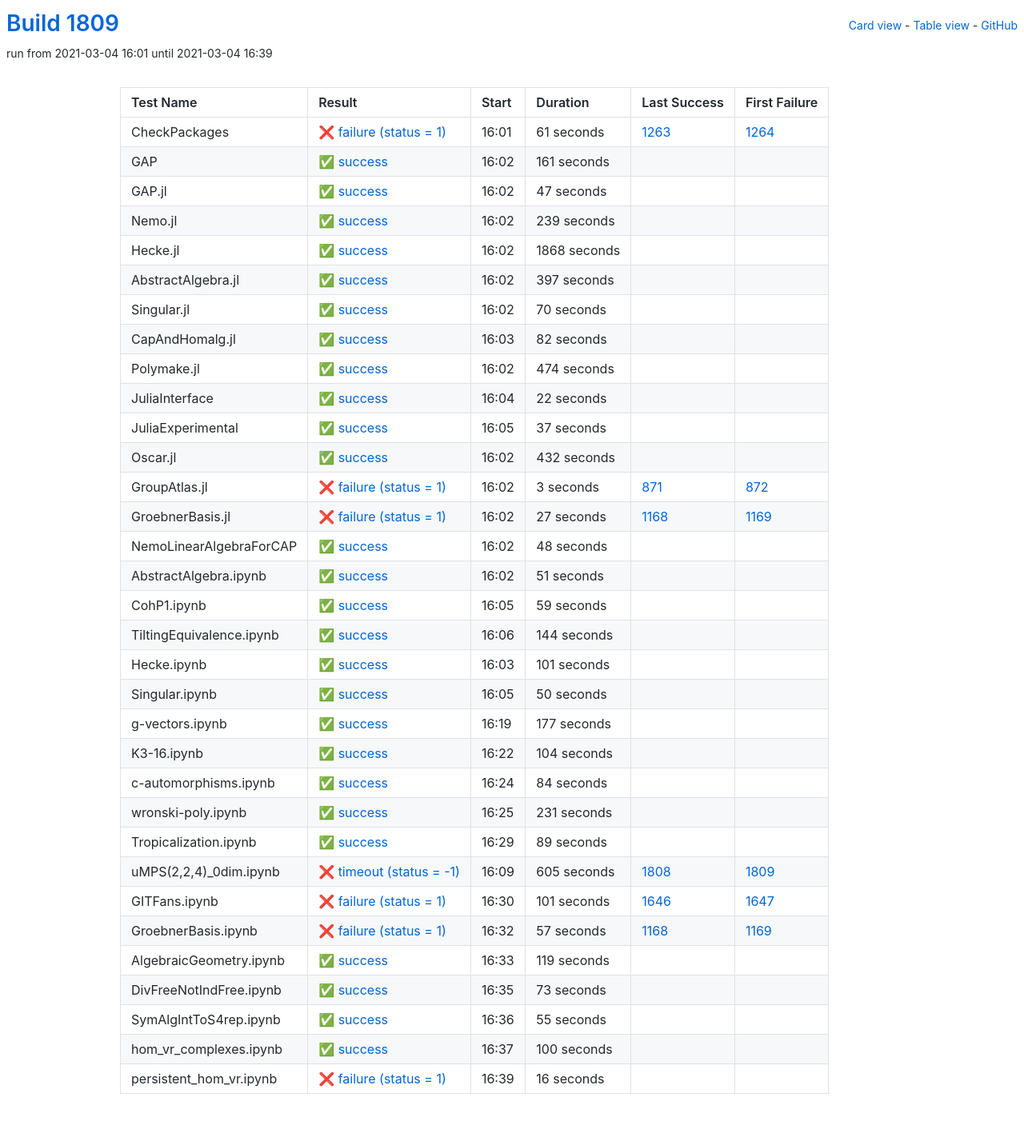
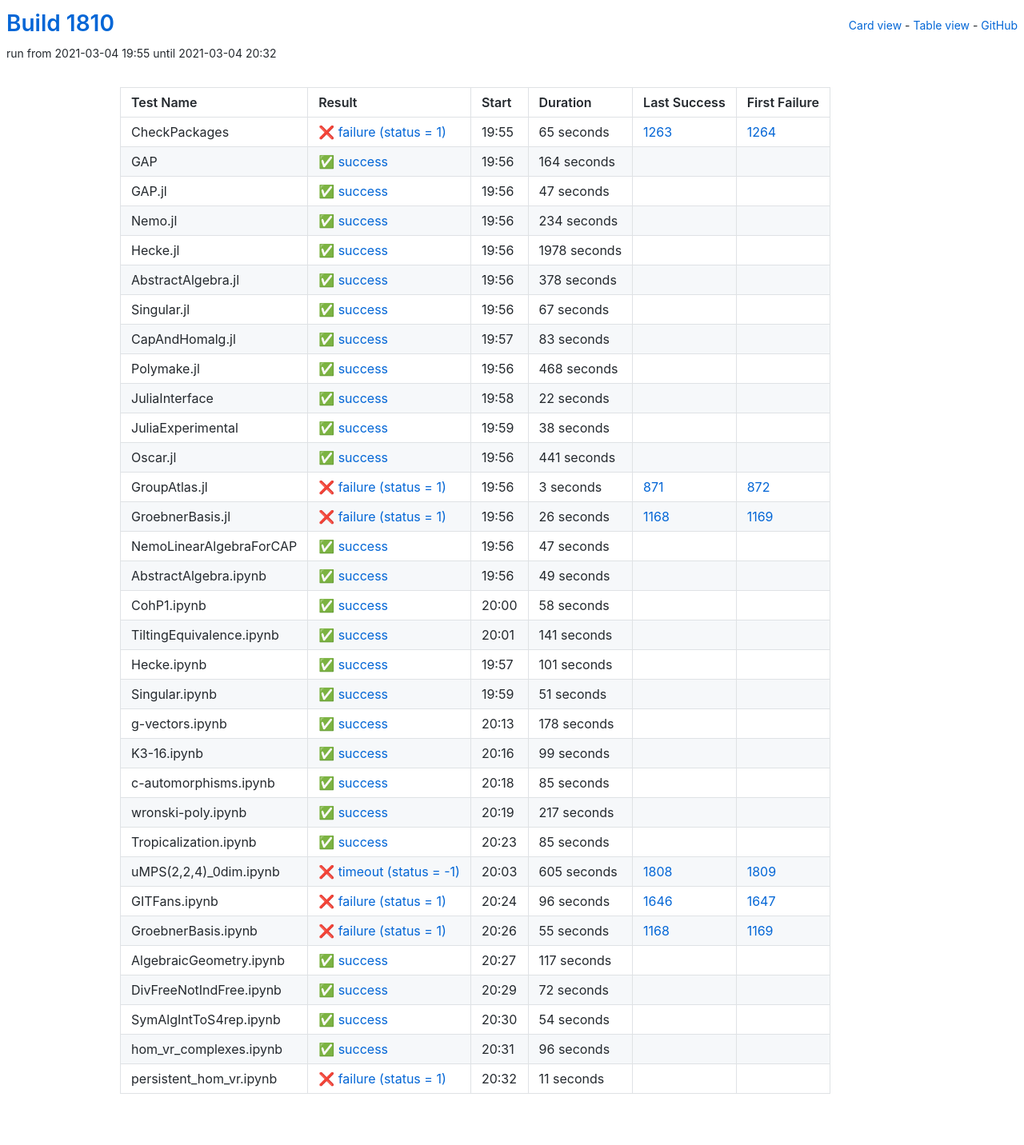
Before and after one commit to oscar-system/oscar-ci-status-stable, a Jekyll site: the page built from table.html, in a window 1280 px wide. Shown: the whole page at 80% size. Built offline with Jekyll 4.4.1, drawn with Linux system fonts in a browser that asks for light colours.

Commit message:
Build #1810

```diff
--- a/_data/ci.yml
+++ b/_data/ci.yml
@@ -1,6 +1,6 @@
 ---
-build: 1809
-build_url: https://oscarci.mathematik.uni-kl.de/job/oscar-stable/1809/
+build: 1810
+build_url: https://oscarci.mathematik.uni-kl.de/job/oscar-stable/1810/
 job: oscar-stable
 organization: oscar-system
 repo: oscar-ci-status-stable
@@ -8,32 +8,32 @@ repourl: https://github.com/oscar-system/oscar-ci-status-stable
 tests:
 - name: CheckPackages
   id: checkpackages
-  log: https://oscarci.mathematik.uni-kl.de/job/oscar-stable/1809/artifact/logs/build-1809/CheckPackages.log
-  start: 2021-03-04 16:01
+  log: https://oscarci.mathematik.uni-kl.de/job/oscar-stable/1810/artifact/logs/build-1810/CheckPackages.log
+  start: 2021-03-04 19:55
   success: false
   exitcode: 1
   status: failure
-  duration: 61
+  duration: 65
   last_success: 1263
   last_success_url: https://oscarci.mathematik.uni-kl.de/job/oscar-stable/1263/
   first_failure: 1264
   first_failure_url: https://oscarci.mathematik.uni-kl.de/job/oscar-stable/1264/
 - name: GAP
   id: gap
-  log: https://oscarci.mathematik.uni-kl.de/job/oscar-stable/1809/artifact/logs/build-1809/GAP.log
-  start: 2021-03-04 16:02
+  log: https://oscarci.mathematik.uni-kl.de/job/oscar-stable/1810/artifact/logs/build-1810/GAP.log
+  start: 2021-03-04 19:56
   success: true
   exitcode: 0
   status: success
-  duration: 161
+  duration: 164
   last_success: false
   last_success_url:
   first_failure: false
   first_failure_url:
 - name: GAP.jl
   id: gap-jl
-  log: https://oscarci.mathematik.uni-kl.de/job/oscar-stable/1809/artifact/logs/build-1809/GAP.jl.log
-  start: 2021-03-04 16:02
+  log: https://oscarci.mathematik.uni-kl.de/job/oscar-stable/1810/artifact/logs/build-1810/GAP.jl.log
+  start: 2021-03-04 19:56
   success: true
   exitcode: 0
   status: success
@@ -44,80 +44,80 @@ tests:
   first_failure_url:
 - name: Nemo.jl
   id: nemo-jl
-  log: https://oscarci.mathematik.uni-kl.de/job/oscar-stable/1809/artifact/logs/build-1809/Nemo.jl.log
-  start: 2021-03-04 16:02
+  log: https://oscarci.mathematik.uni-kl.de/job/oscar-stable/1810/artifact/logs/build-1810/Nemo.jl.log
+  start: 2021-03-04 19:56
   success: true
   exitcode: 0
   status: success
-  duration: 239
+  duration: 234
   last_success: false
   last_success_url:
   first_failure: false
   first_failure_url:
 - name: Hecke.jl
   id: hecke-jl
-  log: https://oscarci.mathematik.uni-kl.de/job/oscar-stable/1809/artifact/logs/build-1809/Hecke.jl.log
-  start: 2021-03-04 16:02
+  log: https://oscarci.mathematik.uni-kl.de/job/oscar-stable/1810/artifact/logs/build-1810/Hecke.jl.log
+  start: 2021-03-04 19:56
   success: true
   exitcode: 0
   status: success
-  duration: 1868
+  duration: 1978
   last_success: false
   last_success_url:
   first_failure: false
   first_failure_url:
 - name: AbstractAlgebra.jl
   id: abstractalgebra-jl
-  log: https://oscarci.mathematik.uni-kl.de/job/oscar-stable/1809/artifact/logs/build-1809/AbstractAlgebra.jl.log
-  start: 2021-03-04 16:02
+  log: https://oscarci.mathematik.uni-kl.de/job/oscar-stable/1810/artifact/logs/build-1810/AbstractAlgebra.jl.log
+  start: 2021-03-04 19:56
   success: true
   exitcode: 0
   status: success
-  duration: 397
+  duration: 378
   last_success: false
   last_success_url:
   first_failure: false
   first_failure_url:
 - name: Singular.jl
   id: singular-jl
-  log: https://oscarci.mathematik.uni-kl.de/job/oscar-stable/1809/artifact/logs/build-1809/Singular.jl.log
-  start: 2021-03-04 16:02
+  log: https://oscarci.mathematik.uni-kl.de/job/oscar-stable/1810/artifact/logs/build-1810/Singular.jl.log
+  start: 2021-03-04 19:56
   success: true
   exitcode: 0
   status: success
-  duration: 70
+  duration: 67
   last_success: false
   last_success_url:
   first_failure: false
   first_failure_url:
 - name: CapAndHomalg.jl
   id: capandhomalg-jl
-  log: https://oscarci.mathematik.uni-kl.de/job/oscar-stable/1809/artifact/logs/build-1809/CapAndHomalg.jl.log
-  start: 2021-03-04 16:03
+  log: https://oscarci.mathematik.uni-kl.de/job/oscar-stable/1810/artifact/logs/build-1810/CapAndHomalg.jl.log
+  start: 2021-03-04 19:57
   success: true
   exitcode: 0
   status: success
-  duration: 82
+  duration: 83
   last_success: false
   last_success_url:
   first_failure: false
   first_failure_url:
 - name: Polymake.jl
   id: polymake-jl
-  log: https://oscarci.mathematik.uni-kl.de/job/oscar-stable/1809/artifact/logs/build-1809/Polymake.jl.log
-  start: 2021-03-04 16:02
+  log: https://oscarci.mathematik.uni-kl.de/job/oscar-stable/1810/artifact/logs/build-1810/Polymake.jl.log
+  start: 2021-03-04 19:56
   success: true
   exitcode: 0
   status: success
-  duration: 474
+  duration: 468
   last_success: false
   last_success_url:
   first_failure: false
   first_failure_url:
 - name: JuliaInterface
   id: juliainterface
-  log: https://oscarci.mathematik.uni-kl.de/job/oscar-stable/1809/artifact/logs/build-1809/JuliaInterface.log
-  start: 2021-03-04 16:04
+  log: https://oscarci.mathematik.uni-kl.de/job/oscar-stable/1810/artifact/logs/build-1810/JuliaInterface.log
+  start: 2021-03-04 19:58
   success: true
   exitcode: 0
   status: success
@@ -128,32 +128,32 @@ tests:
   first_failure_url:
 - name: JuliaExperimental
   id: juliaexperimental
-  log: https://oscarci.mathematik.uni-kl.de/job/oscar-stable/1809/artifact/logs/build-1809/JuliaExperimental.log
-  start: 2021-03-04 16:05
+  log: https://oscarci.mathematik.uni-kl.de/job/oscar-stable/1810/artifact/logs/build-1810/JuliaExperimental.log
+  start: 2021-03-04 19:59
   success: true
   exitcode: 0
   status: success
-  duration: 37
+  duration: 38
   last_success: false
   last_success_url:
   first_failure: false
   first_failure_url:
 - name: Oscar.jl
   id: oscar-jl
-  log: https://oscarci.mathematik.uni-kl.de/job/oscar-stable/1809/artifact/logs/build-1809/Oscar.jl.log
-  start: 2021-03-04 16:02
+  log: https://oscarci.mathematik.uni-kl.de/job/oscar-stable/1810/artifact/logs/build-1810/Oscar.jl.log
+  start: 2021-03-04 19:56
   success: true
   exitcode: 0
   status: success
-  duration: 432
+  duration: 441
   last_success: false
   last_success_url:
   first_failure: false
   first_failure_url:
 - name: GroupAtlas.jl
   id: groupatlas-jl
-  log: https://oscarci.mathematik.uni-kl.de/job/oscar-stable/1809/artifact/logs/build-1809/GroupAtlas.jl.log
-  start: 2021-03-04 16:02
+  log: https://oscarci.mathematik.uni-kl.de/job/oscar-stable/1810/artifact/logs/build-1810/GroupAtlas.jl.log
+  start: 2021-03-04 19:56
   success: false
   exitcode: 1
   status: failure
@@ -164,68 +164,68 @@ tests:
   first_failure_url: https://oscarci.mathematik.uni-kl.de/job/oscar-stable/872/
 - name: GroebnerBasis.jl
   id: groebnerbasis-jl
-  log: https://oscarci.mathematik.uni-kl.de/job/oscar-stable/1809/artifact/logs/build-1809/GroebnerBasis.jl.log
-  start: 2021-03-04 16:02
+  log: https://oscarci.mathematik.uni-kl.de/job/oscar-stable/1810/artifact/logs/build-1810/GroebnerBasis.jl.log
+  start: 2021-03-04 19:56
   success: false
   exitcode: 1
   status: failure
-  duration: 27
+  duration: 26
   last_success: 1168
   last_success_url: https://oscarci.mathematik.uni-kl.de/job/oscar-stable/1168/
   first_failure: 1169
   first_failure_url: https://oscarci.mathematik.uni-kl.de/job/oscar-stable/1169/
 - name: NemoLinearAlgebraForCAP
   id: nemolinearalgebraforcap
-  log: https://oscarci.mathematik.uni-kl.de/job/oscar-stable/1809/artifact/logs/build-1809/NemoLinearAlgebraForCAP.log
-  start: 2021-03-04 16:02
+  log: https://oscarci.mathematik.uni-kl.de/job/oscar-stable/1810/artifact/logs/build-1810/NemoLinearAlgebraForCAP.log
+  start: 2021-03-04 19:56
   success: true
   exitcode: 0
   status: success
-  duration: 48
+  duration: 47
   last_success: false
   last_success_url:
   first_failure: false
   first_failure_url:
 - name: AbstractAlgebra.ipynb
   id: abstractalgebra-ipynb
-  log: https://oscarci.mathematik.uni-kl.de/job/oscar-stable/1809/artifact/logs/build-1809/AbstractAlgebra.ipynb.log
-  start: 2021-03-04 16:02
+  log: https://oscarci.mathematik.uni-kl.de/job/oscar-stable/1810/artifact/logs/build-1810/AbstractAlgebra.ipynb.log
+  start: 2021-03-04 19:56
   success: true
   exitcode: 0
   status: success
-  duration: 51
+  duration: 49
   last_success: false
   last_success_url:
   first_failure: false
   first_failure_url:
 - name: CohP1.ipynb
   id: cohp1-ipynb
-  log: https://oscarci.mathematik.uni-kl.de/job/oscar-stable/1809/artifact/logs/build-1809/CohP1.ipynb.log
-  start: 2021-03-04 16:05
+  log: https://oscarci.mathematik.uni-kl.de/job/oscar-stable/1810/artifact/logs/build-1810/CohP1.ipynb.log
+  start: 2021-03-04 20:00
   success: true
   exitcode: 0
   status: success
-  duration: 59
+  duration: 58
   last_success: false
   last_success_url:
   first_failure: false
   first_failure_url:
 - name: TiltingEquivalence.ipynb
   id: tiltingequivalence-ipynb
-  log: https://oscarci.mathematik.uni-kl.de/job/oscar-stable/1809/artifact/logs/build-1809/TiltingEquivalence.ipynb.log
-  start: 2021-03-04 16:06
+  log: https://oscarci.mathematik.uni-kl.de/job/oscar-stable/1810/artifact/logs/build-1810/TiltingEquivalence.ipynb.log
+  start: 2021-03-04 20:01
   success: true
   exitcode: 0
   status: success
-  duration: 144
+  duration: 141
   last_success: false
   last_success_url:
   first_failure: false
   first_failure_url:
 - name: Hecke.ipynb
   id: hecke-ipynb
-  log: https://oscarci.mathematik.uni-kl.de/job/oscar-stable/1809/artifact/logs/build-1809/Hecke.ipynb.log
-  start: 2021-03-04 16:03
+  log: https://oscarci.mathematik.uni-kl.de/job/oscar-stable/1810/artifact/logs/build-1810/Hecke.ipynb.log
+  start: 2021-03-04 19:57
   success: true
   exitcode: 0
   status: success
@@ -236,80 +236,80 @@ tests:
   first_failure_url:
 - name: Singular.ipynb
   id: singular-ipynb
-  log: https://oscarci.mathematik.uni-kl.de/job/oscar-stable/1809/artifact/logs/build-1809/Singular.ipynb.log
-  start: 2021-03-04 16:05
+  log: https://oscarci.mathematik.uni-kl.de/job/oscar-stable/1810/artifact/logs/build-1810/Singular.ipynb.log
+  start: 2021-03-04 19:59
   success: true
   exitcode: 0
   status: success
-  duration: 50
+  duration: 51
   last_success: false
   last_success_url:
   first_failure: false
   first_failure_url:
 - name: g-vectors.ipynb
   id: g-vectors-ipynb
-  log: https://oscarci.mathematik.uni-kl.de/job/oscar-stable/1809/artifact/logs/build-1809/g-vectors.ipynb.log
-  start: 2021-03-04 16:19
+  log: https://oscarci.mathematik.uni-kl.de/job/oscar-stable/1810/artifact/logs/build-1810/g-vectors.ipynb.log
+  start: 2021-03-04 20:13
   success: true
   exitcode: 0
   status: success
-  duration: 177
+  duration: 178
   last_success: false
   last_success_url:
   first_failure: false
   first_failure_url:
 - name: K3-16.ipynb
   id: k3-16-ipynb
-  log: https://oscarci.mathematik.uni-kl.de/job/oscar-stable/1809/artifact/logs/build-1809/K3-16.ipynb.log
-  start: 2021-03-04 16:22
+  log: https://oscarci.mathematik.uni-kl.de/job/oscar-stable/1810/artifact/logs/build-1810/K3-16.ipynb.log
+  start: 2021-03-04 20:16
   success: true
   exitcode: 0
   status: success
-  duration: 104
+  duration: 99
   last_success: false
   last_success_url:
   first_failure: false
   first_failure_url:
 - name: c-automorphisms.ipynb
   id: c-automorphisms-ipynb
-  log: https://oscarci.mathematik.uni-kl.de/job/oscar-stable/1809/artifact/logs/build-1809/c-automorphisms.ipynb.log
-  start: 2021-03-04 16:24
+  log: https://oscarci.mathematik.uni-kl.de/job/oscar-stable/1810/artifact/logs/build-1810/c-automorphisms.ipynb.log
+  start: 2021-03-04 20:18
   success: true
   exitcode: 0
   status: success
-  duration: 84
+  duration: 85
   last_success: false
   last_success_url:
   first_failure: false
   first_failure_url:
 - name: wronski-poly.ipynb
   id: wronski-poly-ipynb
-  log: https://oscarci.mathematik.uni-kl.de/job/oscar-stable/1809/artifact/logs/build-1809/wronski-poly.ipynb.log
-  start: 2021-03-04 16:25
+  log: https://oscarci.mathematik.uni-kl.de/job/oscar-stable/1810/artifact/logs/build-1810/wronski-poly.ipynb.log
+  start: 2021-03-04 20:19
   success: true
   exitcode: 0
   status: success
-  duration: 231
+  duration: 217
   last_success: false
   last_success_url:
   first_failure: false
   first_failure_url:
 - name: Tropicalization.ipynb
   id: tropicalization-ipynb
-  log: https://oscarci.mathematik.uni-kl.de/job/oscar-stable/1809/artifact/logs/build-1809/Tropicalization.ipynb.log
-  start: 2021-03-04 16:29
+  log: https://oscarci.mathematik.uni-kl.de/job/oscar-stable/1810/artifact/logs/build-1810/Tropicalization.ipynb.log
+  start: 2021-03-04 20:23
   success: true
   exitcode: 0
   status: success
-  duration: 89
+  duration: 85
   last_success: false
   last_success_url:
   first_failure: false
   first_failure_url:
 - name: uMPS(2,2,4)_0dim.ipynb
   id: umps-2-2-4-0dim-ipynb
-  log: https://oscarci.mathematik.uni-kl.de/job/oscar-stable/1809/artifact/logs/build-1809/uMPS-2-2-4-_0dim.ipynb.log
-  start: 2021-03-04 16:09
+  log: https://oscarci.mathematik.uni-kl.de/job/oscar-stable/1810/artifact/logs/build-1810/uMPS-2-2-4-_0dim.ipynb.log
+  start: 2021-03-04 20:03
   success: false
   exitcode: -1
   status: timeout
@@ -320,84 +320,84 @@ tests:
   first_failure_url: https://oscarci.mathematik.uni-kl.de/job/oscar-stable/1809/
 - name: GITFans.ipynb
   id: gitfans-ipynb
-  log: https://oscarci.mathematik.uni-kl.de/job/oscar-stable/1809/artifact/logs/build-1809/GITFans.ipynb.log
-  start: 2021-03-04 16:30
+  log: https://oscarci.mathematik.uni-kl.de/job/oscar-stable/1810/artifact/logs/build-1810/GITFans.ipynb.log
+  start: 2021-03-04 20:24
   success: false
   exitcode: 1
   status: failure
-  duration: 101
+  duration: 96
   last_success: 1646
   last_success_url: https://oscarci.mathematik.uni-kl.de/job/oscar-stable/1646/
   first_failure: 1647
   first_failure_url: https://oscarci.mathematik.uni-kl.de/job/oscar-stable/1647/
 - name: GroebnerBasis.ipynb
   id: groebnerbasis-ipynb
-  log: https://oscarci.mathematik.uni-kl.de/job/oscar-stable/1809/artifact/logs/build-1809/GroebnerBasis.ipynb.log
-  start: 2021-03-04 16:32
+  log: https://oscarci.mathematik.uni-kl.de/job/oscar-stable/1810/artifact/logs/build-1810/GroebnerBasis.ipynb.log
+  start: 2021-03-04 20:26
   success: false
   exitcode: 1
   status: failure
-  duration: 57
+  duration: 55
   last_success: 1168
   last_success_url: https://oscarci.mathematik.uni-kl.de/job/oscar-stable/1168/
   first_failure: 1169
   first_failure_url: https://oscarci.mathematik.uni-kl.de/job/oscar-stable/1169/
 - name: AlgebraicGeometry.ipynb
   id: algebraicgeometry-ipynb
-  log: https://oscarci.mathematik.uni-kl.de/job/oscar-stable/1809/artifact/logs/build-1809/AlgebraicGeometry.ipynb.log
-  start: 2021-03-04 16:33
+  log: https://oscarci.mathematik.uni-kl.de/job/oscar-stable/1810/artifact/logs/build-1810/AlgebraicGeometry.ipynb.log
+  start: 2021-03-04 20:27
   success: true
   exitcode: 0
   status: success
-  duration: 119
+  duration: 117
   last_success: false
   last_success_url:
   first_failure: false
   first_failure_url:
 - name: DivFreeNotIndFree.ipynb
   id: divfreenotindfree-ipynb
-  log: https://oscarci.mathematik.uni-kl.de/job/oscar-stable/1809/artifact/logs/build-1809/DivFreeNotIndFree.ipynb.log
-  start: 2021-03-04 16:35
+  log: https://oscarci.mathematik.uni-kl.de/job/oscar-stable/1810/artifact/logs/build-1810/DivFreeNotIndFree.ipynb.log
+  start: 2021-03-04 20:29
   success: true
   exitcode: 0
   status: success
-  duration: 73
+  duration: 72
   last_success: false
   last_success_url:
   first_failure: false
   first_failure_url:
 - name: SymAlgIntToS4rep.ipynb
   id: symalginttos4rep-ipynb
-  log: https://oscarci.mathematik.uni-kl.de/job/oscar-stable/1809/artifact/logs/build-1809/SymAlgIntToS4rep.ipynb.log
-  start: 2021-03-04 16:36
+  log: https://oscarci.mathematik.uni-kl.de/job/oscar-stable/1810/artifact/logs/build-1810/SymAlgIntToS4rep.ipynb.log
+  start: 2021-03-04 20:30
   success: true
   exitcode: 0
   status: success
-  duration: 55
+  duration: 54
   last_success: false
   last_success_url:
   first_failure: false
   first_failure_url:
 - name: hom_vr_complexes.ipynb
   id: hom-vr-complexes-ipynb
-  log: https://oscarci.mathematik.uni-kl.de/job/oscar-stable/1809/artifact/logs/build-1809/hom_vr_complexes.ipynb.log
-  start: 2021-03-04 16:37
+  log: https://oscarci.mathematik.uni-kl.de/job/oscar-stable/1810/artifact/logs/build-1810/hom_vr_complexes.ipynb.log
+  start: 2021-03-04 20:31
   success: true
   exitcode: 0
   status: success
-  duration: 100
+  duration: 96
   last_success: false
   last_success_url:
   first_failure: false
   first_failure_url:
 - name: persistent_hom_vr.ipynb
   id: persistent-hom-vr-ipynb
-  log: https://oscarci.mathematik.uni-kl.de/job/oscar-stable/1809/artifact/logs/build-1809/persistent_hom_vr.ipynb.log
-  start: 2021-03-04 16:39
+  log: https://oscarci.mathematik.uni-kl.de/job/oscar-stable/1810/artifact/logs/build-1810/persistent_hom_vr.ipynb.log
+  start: 2021-03-04 20:32
   success: false
   exitcode: 1
   status: failure
-  duration: 16
+  duration: 11
   last_success: false
   last_success_url:
   first_failure: false
```
Also changed, not shown: README.md.
